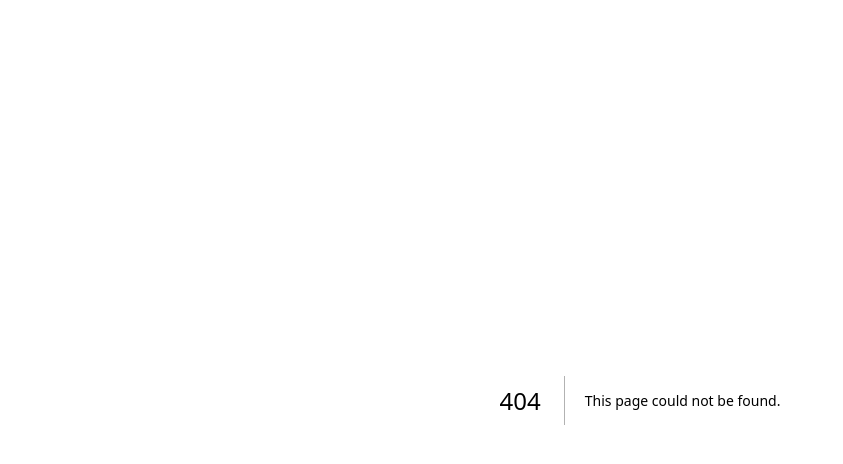
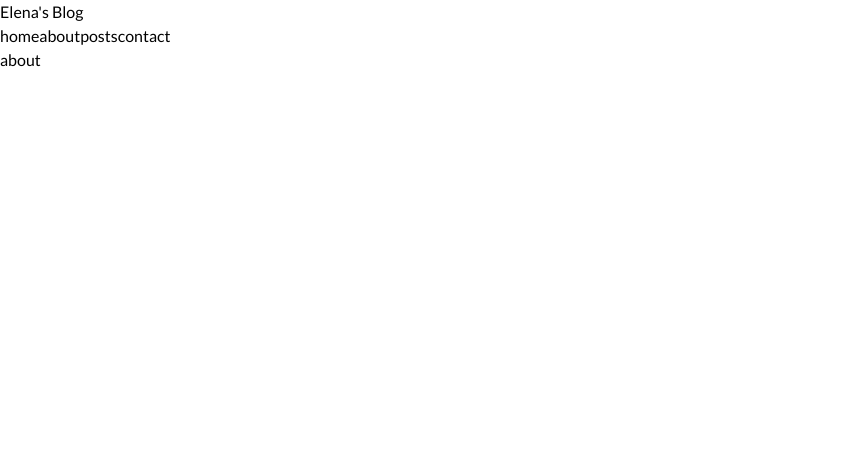
Before and after one commit to Elenapark/blog-nextjs, a Next.js app: page /about in a window 1280 px wide. Before the commit this address had no page. Shown: the top 464 px of the page, without its empty margins (0-843 px from the left). Built offline with nearby package versions, Linux system fonts and the light colour scheme.

Commit message:
feat: home layout 및 header 설정

```diff
--- /dev/null
+++ b/src/app/about/page.tsx
@@ -0,0 +1,5 @@
+import React from 'react';
+
+export default function AboutPage() {
+  return <div>about</div>;
+}
--- /dev/null
+++ b/src/app/contact/page.tsx
@@ -0,0 +1,5 @@
+import React from 'react';
+
+export default function ContactPage() {
+  return <div>contact</div>;
+}
--- a/src/app/layout.tsx
+++ b/src/app/layout.tsx
@@ -1,18 +1,29 @@
-import './globals.css'
+import Header from '@/components/Header';
+import './globals.css';
+import Link from 'next/link';
+import { Lato } from 'next/font/google';
+
+const lato = Lato({
+  weight: ['300', '400', '700'],
+  subsets: ['latin'],
+});
 
 export const metadata = {
-  title: 'Create Next App',
-  description: 'Generated by create next app',
-}
+  title: "Elena's Blog ✨",
+  description: 'Thanks for visiting my blog',
+};
 
 export default function RootLayout({
   children,
 }: {
-  children: React.ReactNode
+  children: React.ReactNode;
 }) {
   return (
-    <html lang="en">
-      <body>{children}</body>
+    <html lang="en" className={lato.className}>
+      <body>
+        <Header />
+        <section>{children}</section>
+      </body>
     </html>
-  )
+  );
 }
--- /dev/null
+++ b/src/app/posts/page.tsx
@@ -0,0 +1,5 @@
+import React from 'react';
+
+export default function PostsPage() {
+  return <div>posts</div>;
+}
--- /dev/null
+++ b/src/components/Header.tsx
@@ -0,0 +1,17 @@
+import Link from 'next/link';
+
+export default function Header() {
+  return (
+    <header className="flex justify-between p-4 border">
+      <Link className="font-bold text-2xl" href="/">
+        <h1>Elena&apos;s Blog</h1>
+      </Link>
+      <nav className="[&>a]:px-2">
+        <Link href="/">home</Link>
+        <Link href="/about">about</Link>
+        <Link href="/posts">posts</Link>
+        <Link href="/contact">contact</Link>
+      </nav>
+    </header>
+  );
+}
```
Also changed, not shown: src/app/page.tsx (+2 -5 lines).
